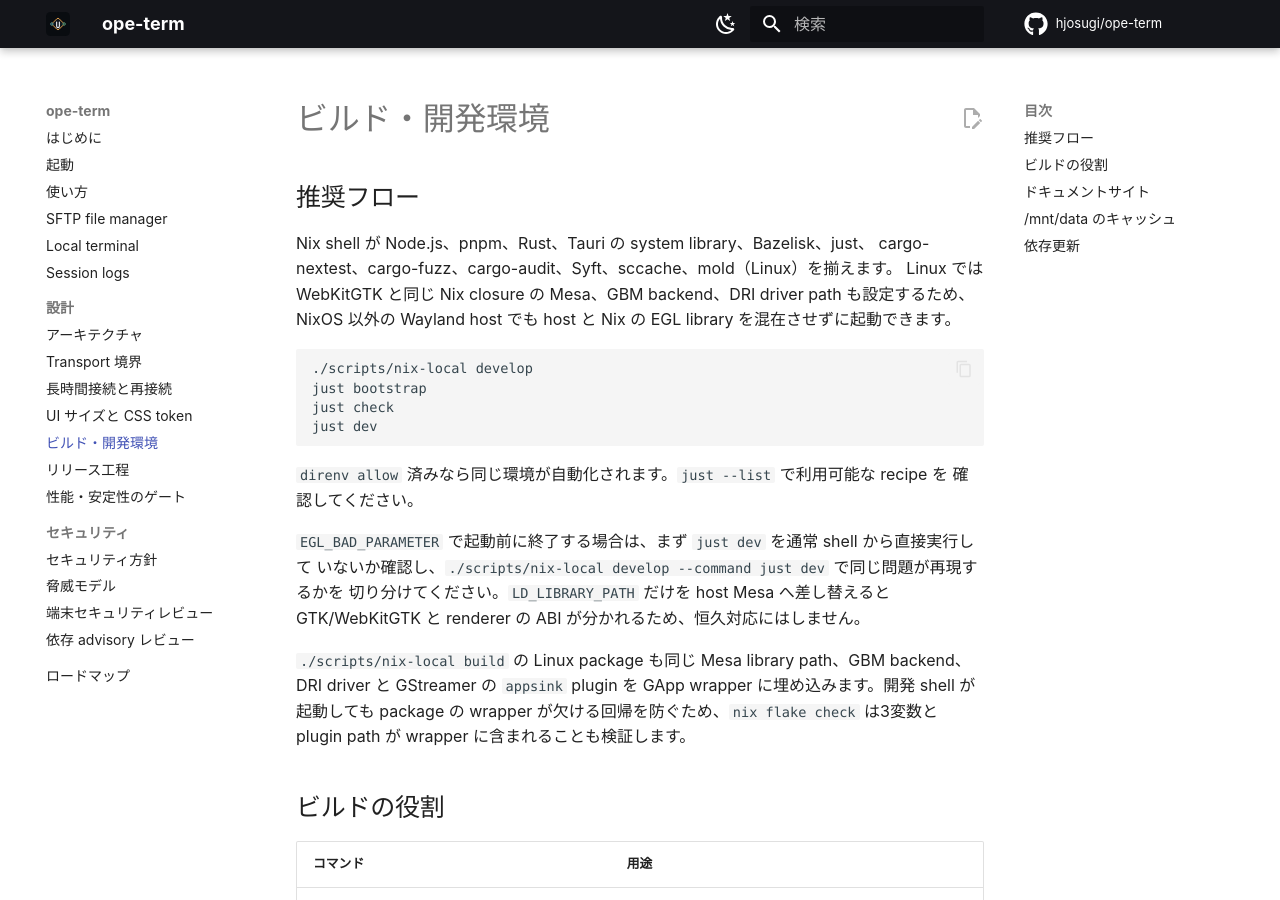
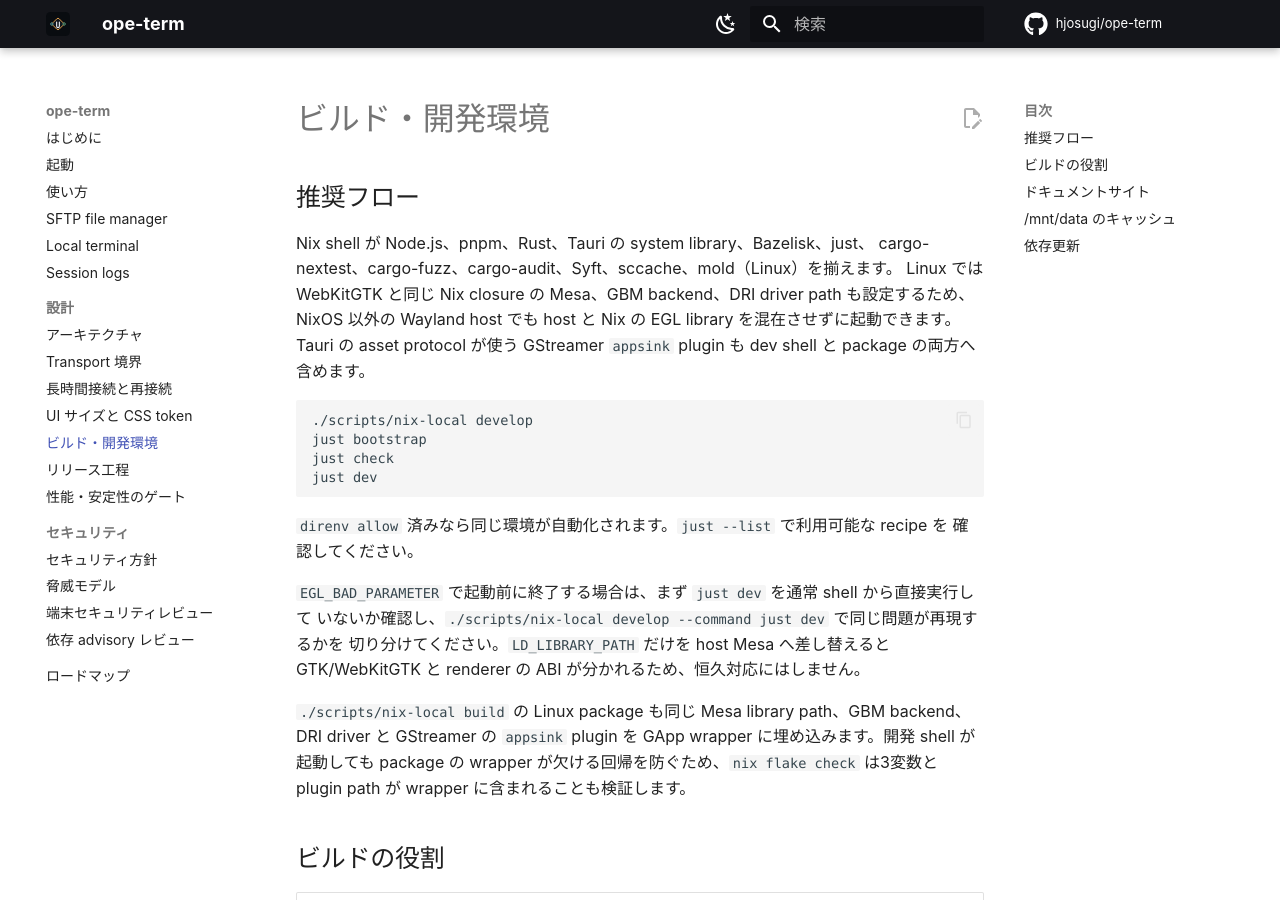
Before and after one commit to hjosugi/ope-term, an MkDocs documentation site: the page built from docs/BUILD.md, in a window 1280 px wide and 900 px high. Built offline with MkDocs 1.6.1 and Material for MkDocs 9.7.7, drawn with Linux system fonts in a browser that asks for light colours; comment, search, counter and statistics services are not loaded.

````diff
--- a/docs/BUILD.md
+++ b/docs/BUILD.md
@@ -5,7 +5,8 @@
 Nix shell が Node.js、pnpm、Rust、Tauri の system library、Bazelisk、just、
 cargo-nextest、cargo-fuzz、cargo-audit、Syft、sccache、mold（Linux）を揃えます。
 Linux では WebKitGTK と同じ Nix closure の Mesa、GBM backend、DRI driver path も設定するため、
-NixOS 以外の Wayland host でも host と Nix の EGL library を混在させずに起動できます。
+NixOS 以外の Wayland host でも host と Nix の EGL library を混在させずに起動できます。Tauri の
+asset protocol が使う GStreamer `appsink` plugin も dev shell と package の両方へ含めます。
 
 ```bash
 ./scripts/nix-local develop
--- a/index.html
+++ b/index.html
@@ -16,7 +16,7 @@
 
         <label class="host-search">
           <span aria-hidden="true">⌕</span>
-          <input id="host-search" type="search" placeholder="HOST を検索" autocomplete="off" />
+          <input id="host-search" type="search" placeholder="HOST を検索" autocomplete="off" aria-label="SSH Host を検索" />
           <kbd data-keybinding="workbench.action.quickOpenHost"></kbd>
         </label>
 
@@ -40,7 +40,7 @@
       <main class="workspace">
         <header class="topbar">
           <div id="session-tabs" class="session-tabs" role="tablist"></div>
-          <button id="new-route" class="icon-button" type="button" title="新しいルート">＋</button>
+          <button id="new-route" class="icon-button" type="button" title="新しいルート" aria-label="新しいルート">＋</button>
           <button id="split-right" class="icon-button pane-button" type="button" title="右に分割" aria-label="右に分割">▥</button>
           <button id="split-down" class="icon-button pane-button" type="button" title="下に分割" aria-label="下に分割">⬒</button>
           <div class="topbar-spacer"></div>
@@ -236,7 +236,7 @@
             <select id="log-search-mode" aria-label="search mode"><option value="fuzzy">fuzzy</option><option value="exact">exact</option><option value="regex">regex</option></select>
             <input id="log-query" type="search" placeholder="log を検索" maxlength="256" />
             <button id="log-search" class="primary-button" type="button">検索</button>
-            <button id="log-refresh" class="secondary-button" type="button">↻</button>
+            <button id="log-refresh" class="secondary-button" type="button" aria-label="log file 一覧を更新">↻</button>
           </div>
           <p class="log-viewer-note">最大 500 件。file 全体を memory へ読み込みません。</p>
           <div id="log-results" class="log-results"></div>
````
Also changed, not shown: docs/DESIGN_SYSTEM.md (+2 -0 lines), src/style.css (+7 -2 lines), 2 other files.
